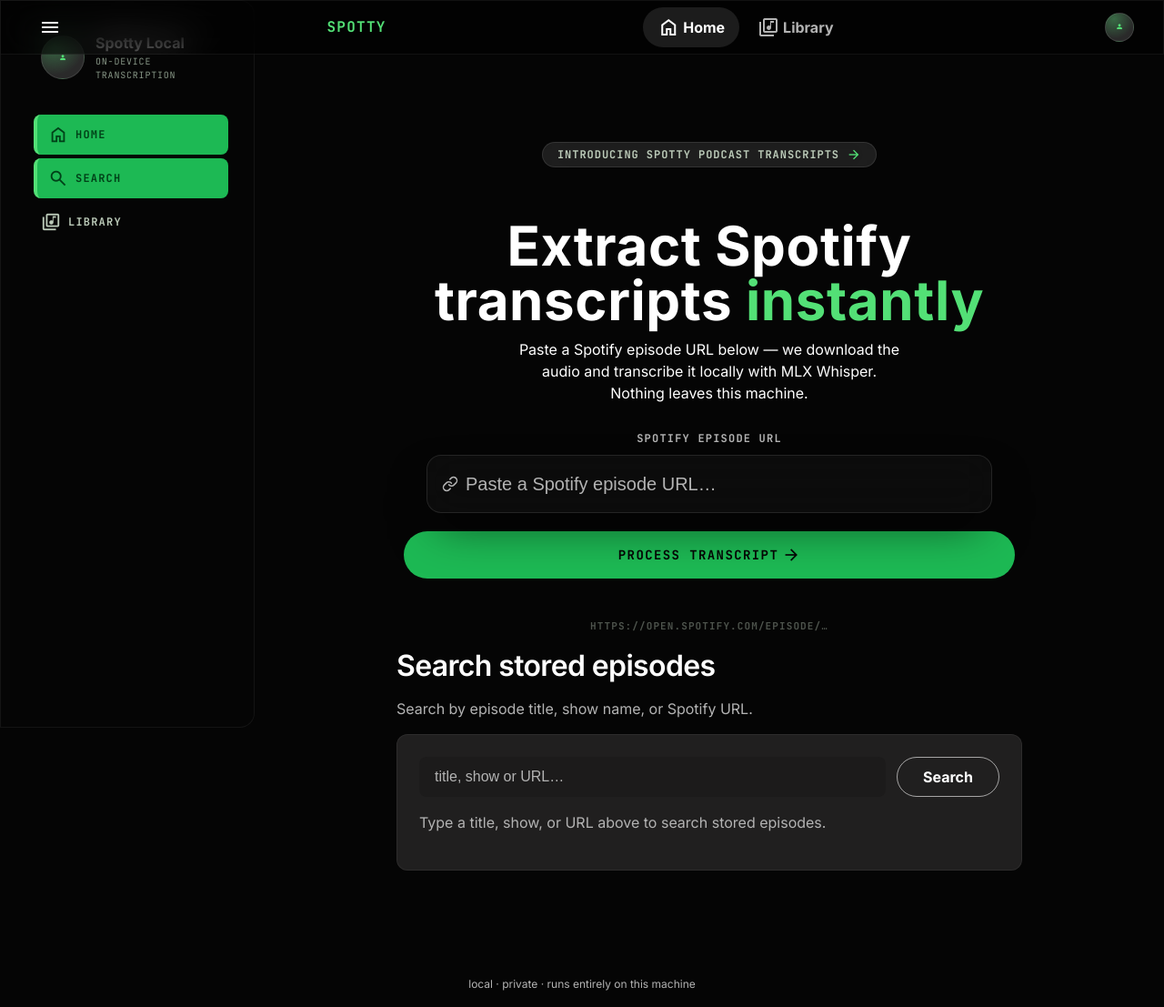
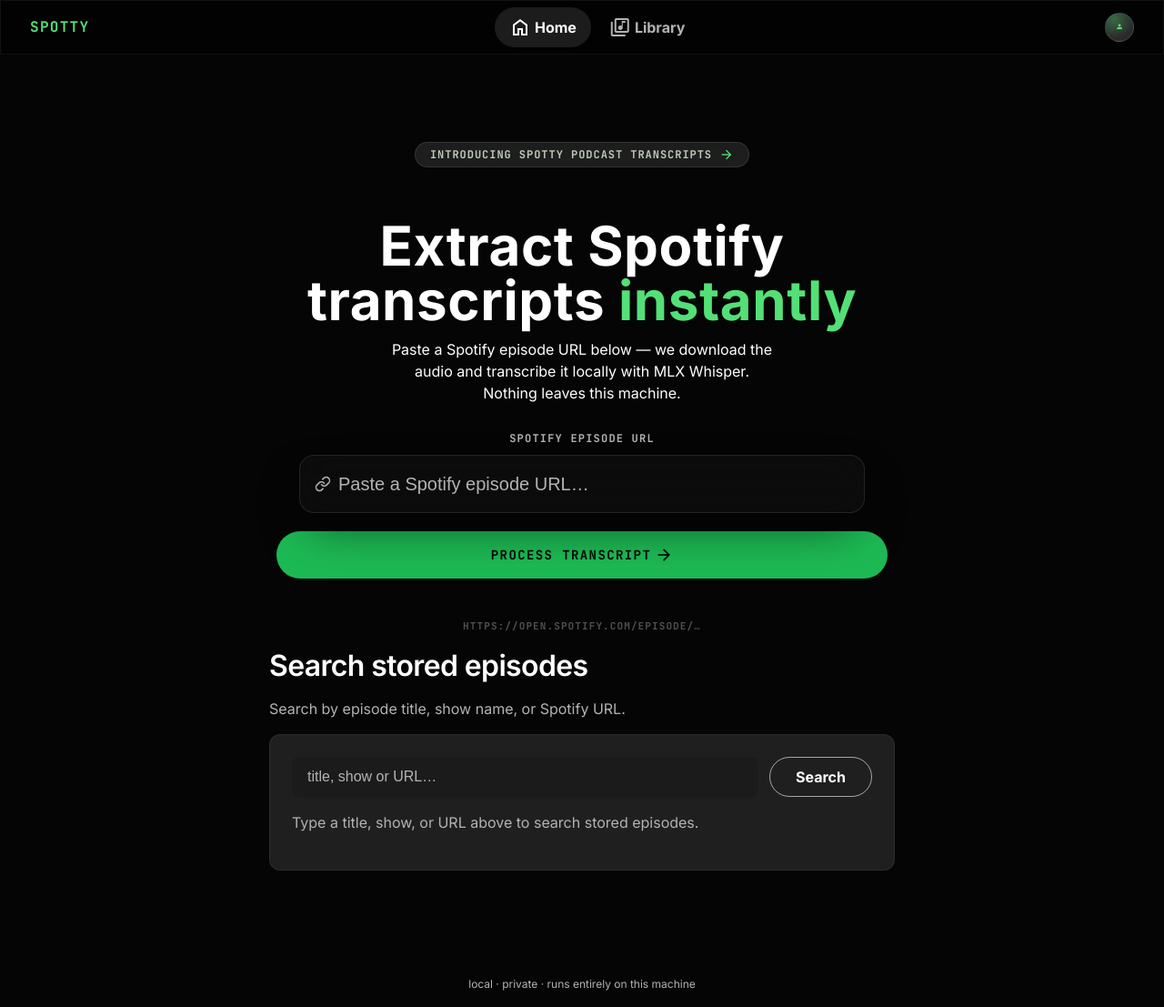
Before and after one commit to donovinsims/spotty, a FastAPI app: page / in a window 1280 px wide. Shown: the whole page at 91% size. Run offline with FastAPI, Linux system fonts and the light colour scheme; some libraries are stand-ins or nearby versions.

Commit message:
style(web): remove sidebar chrome — nav via top bar and bottom tab bar only
Drop the desktop rail / mobile drawer aside, its hamburger toggle and
drawer script, and all sidebar-only CSS. Topnav now shows at every
width so 561–767px keeps navigation; top bar, tab bar, and all other
behavior unchanged.

🤖 Generated with Codebuff
Co-Authored-By: Codebuff <noreply@codebuff.com>

```diff
--- a/src/podcast_transcriber/web/static/style.css
+++ b/src/podcast_transcriber/web/static/style.css
@@ -7,9 +7,7 @@
    is luminance + blur, never drop shadows. 8px spacing baseline; buttons are
    9999px pills.
 
-   Mobile-first: single column, bottom tab bar <=560px / standalone, sidebar
-   becomes a drawer via body.sidebar-open; >=768px the sidebar becomes a fixed
-   rail and the top navigation appears.
+   Mobile-first: single column, bottom tab bar <=560px / standalone.
 
    Preserved behavior (do not regress):
      - HTMX lifecycle classes (.htmx-indicator, .htmx-request, .htmx-swapping,
@@ -125,7 +123,6 @@
   --sp-10: 64px;
   --gutter-lg: 40px;
   --reader-max-width: 800px;
-  --sidebar-width: 280px;
 
   /* Radius. */
   --radius-sm: 4px;
@@ -310,7 +307,7 @@ mark {
 }
 .brand:hover { text-decoration: none; }
 
-.topnav { display: none; gap: var(--sp-1); }
+.topnav { display: flex; gap: var(--sp-1); }
 .topnav a {
   color: var(--muted);
   padding: var(--sp-2) var(--sp-4);
@@ -332,50 +329,6 @@ mark {
 }
 @media (min-width: 768px) {
   .topbar { padding: 0 var(--sp-6); }
-  .topnav { display: flex; }
-}
-
-/* ---------- chrome: sidebar (rail >=768px, drawer below) ---------- */
-.sidebar {
-  width: var(--sidebar-width);
-  background: var(--bg-void);
-  border: 1px solid var(--glass-border);
-  border-radius: 0 var(--radius-xl) var(--radius-xl) 0;
-  position: fixed;
-  top: 0;
-  left: 0;
-  bottom: 0;
-  z-index: 60;
-  padding: var(--sp-6) var(--sp-6) var(--sp-6);
-  overflow-y: auto;
-  display: flex;
-  flex-direction: column;
-  gap: var(--sp-6);
-}
-.sidebar .brand { padding: 0 var(--sp-3); font-size: 15px; }
-.sidebar li { list-style: none; }
-.sidebar ul { margin: 0; padding: 0; display: grid; gap: var(--sp-1); }
-
-/* Profile header (sidebar top) — decorative local-mode identity. */
-.profile {
-  display: flex;
-  align-items: center;
-  gap: var(--sp-3);
-  padding: var(--sp-1) var(--sp-3);
-}
-.profile-name {
-  font-weight: 700;
-  font-size: var(--type-body);
-  line-height: 1.3;
-  color: var(--text);
-}
-.profile-sub {
-  font-family: var(--font-mono);
-  font-size: 10px;
-  letter-spacing: 0.08em;
-  text-transform: uppercase;
-  color: var(--outline);
-  margin-top: 2px;
 }
 
 /* Avatar — glossy node, Material person glyph (no user system yet). */
@@ -394,56 +347,6 @@ mark {
 }
 .avatar .mat-icon { font-size: 60%; font-variation-settings: "FILL" 1; }
 .avatar-sm { width: 32px; height: 32px; }
-.avatar-lg { width: 48px; height: 48px; }
-
-.sidebar-nav-item {
-  display: flex;
-  align-items: center;
-  gap: var(--sp-2);
-  min-height: var(--touch-target);
-  padding: var(--sp-2) var(--sp-3);
-  border-radius: var(--radius-md);
-  color: var(--on-surface-variant);
-  font-family: var(--font-mono);
-  font-size: var(--type-label-caps);
-  font-weight: 700;
-  letter-spacing: 0.1em;
-  text-transform: uppercase;
-  -webkit-tap-highlight-color: transparent;
-  transition: background-color 0.15s var(--ease-house), color 0.15s var(--ease-house);
-}
-.sidebar-nav-item .mat-icon { font-size: 22px; }
-.sidebar-nav-item:hover { color: var(--text); text-decoration: none; background: var(--surface-container-high); }
-.sidebar-nav-item.active,
-.sidebar-nav-item[aria-current="page"] {
-  color: var(--on-primary-container);
-  background: var(--primary-container);
-  border-left: 4px solid var(--primary);
-  border-radius: var(--radius-md);
-  transform: translateX(4px);
-}
-.sidebar-signout { margin-top: auto; padding-top: var(--sp-4); border-top: 1px solid var(--glass-border); }
-
-/* Mobile: drawer hidden by default, slides in on body.sidebar-open. */
-@media (max-width: 767px) {
-  .sidebar {
-    transform: translateX(-105%);
-    transition: transform 0.3s var(--ease-house);
-  }
-  body.sidebar-open .sidebar { transform: translateX(0); }
-  body.sidebar-open::after {
-    content: "";
-    position: fixed;
-    inset: 0;
-    background: rgba(0, 0, 0, 0.6);
-    z-index: 55;
-  }
-  body.sidebar-open { overflow: hidden; }
-}
-@media (min-width: 768px) {
-  .main-content { margin-left: var(--sidebar-width); }
-  .sidebar { z-index: 20; }
-}
 
 /* ---------- chrome: bottom tab bar (<=560px and/or standalone) ---------- */
 .tabbar { display: none; }
@@ -1435,9 +1338,9 @@ input:focus {
 @media (prefers-reduced-motion: reduce) {
   .htmx-settling, .htmx-swapping, .htmx-request,
   .progress-fill, .ring-fill, .btn, .btn-icon, .topnav a, .tabbar a,
-  .sidebar-nav-item, .job-card, .play-btn, input[type="url"],
+  .job-card, .play-btn, input[type="url"],
   input[type="search"], input[type="text"], input[type="password"],
-  .hero-input, .hero-cta, .back, .sidebar, .step-dot::before,
+  .hero-input, .hero-cta, .back, .step-dot::before,
   .step.active:not(:last-child)::after {
     animation: none !important;
     transition: none !important;
--- a/src/podcast_transcriber/web/templates/base.html
+++ b/src/podcast_transcriber/web/templates/base.html
@@ -41,51 +41,7 @@
 <body>
   <a class="skip-link" href="#main">Skip to content</a>
 
-  {% if request and not request.url.path.startswith("/login") %}
-  <aside class="sidebar" id="sidebar" aria-label="Primary">
-    <div class="profile">
-      <span class="avatar avatar-lg" aria-hidden="true"><span class="mat-icon">person</span></span>
-      <div>
-        <div class="profile-name">Spotty Local</div>
-        <div class="profile-sub">On-device transcription</div>
-      </div>
-    </div>
-    <nav aria-label="Primary">
-      <ul>
-        <li>
-          <a class="sidebar-nav-item{% if request.url.path == "/" %} active{% endif %}" href="/" {% if request.url.path == "/" %}aria-current="page"{% endif %}>
-            <span class="mat-icon" aria-hidden="true">home</span>
-            <span>Home</span>
-          </a>
-        </li>
-        <li>
-          <a class="sidebar-nav-item{% if request.url.path == "/" %} active{% endif %}" href="/#search" {% if request.url.path == "/" %}aria-current="page"{% endif %}>
-            <span class="mat-icon" aria-hidden="true">search</span>
-            <span>Search</span>
-          </a>
-        </li>
-        <li>
-          <a class="sidebar-nav-item{% if request.url.path.startswith("/jobs") %} active{% endif %}" href="/jobs" {% if request.url.path.startswith("/jobs") %}aria-current="page"{% endif %}>
-            <span class="mat-icon" aria-hidden="true">library_music</span>
-            <span>Library</span>
-          </a>
-        </li>
-      </ul>
-    </nav>
-    {% if auth_enabled %}
-    <form method="post" action="/logout" class="sidebar-signout">
-      <button class="btn btn-ghost btn-small">Sign out</button>
-    </form>
-    {% endif %}
-  </aside>
-  {% endif %}
-
   <header class="topbar glass">
-    {% if request and not request.url.path.startswith("/login") %}
-    <button class="btn-icon" id="sidebar-toggle" type="button" aria-controls="sidebar" aria-expanded="false" aria-label="Toggle navigation">
-      <span class="mat-icon" aria-hidden="true">menu</span>
-    </button>
-    {% endif %}
     <a class="brand" href="/">SPOTTY</a>
     <nav class="topnav" aria-label="Primary">
       <a href="/" {% if request.url.path == "/" %}aria-current="page"{% endif %}>
@@ -134,24 +90,5 @@
     {% endif %}
   </footer>
 
-  <script>
-    // Sidebar drawer toggle — mobile hamburger (topbar). Drawer state lives
-    // on body.sidebar-open; desktop keeps the rail open via CSS.
-    var sidebarToggle = document.getElementById("sidebar-toggle");
-    if (sidebarToggle) {
-      sidebarToggle.addEventListener("click", function () {
-        var open = document.body.classList.toggle("sidebar-open");
-        sidebarToggle.setAttribute("aria-expanded", open ? "true" : "false");
-      });
-    }
-    // Escape closes the mobile drawer (keyboard users).
-    document.addEventListener("keydown", function (e) {
-      if (e.key === "Escape" && document.body.classList.contains("sidebar-open")) {
-        document.body.classList.remove("sidebar-open");
-        var t = document.getElementById("sidebar-toggle");
-        if (t) t.setAttribute("aria-expanded", "false");
-      }
-    });
-  </script>
 </body>
 </html>
```
